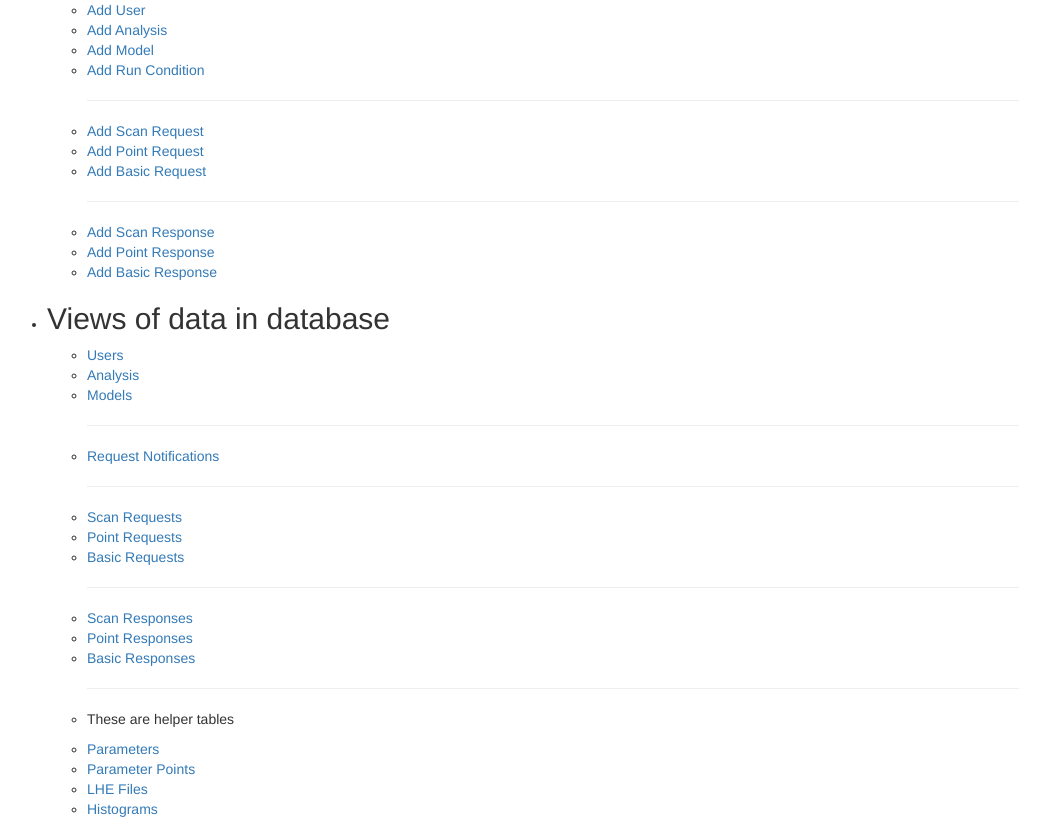
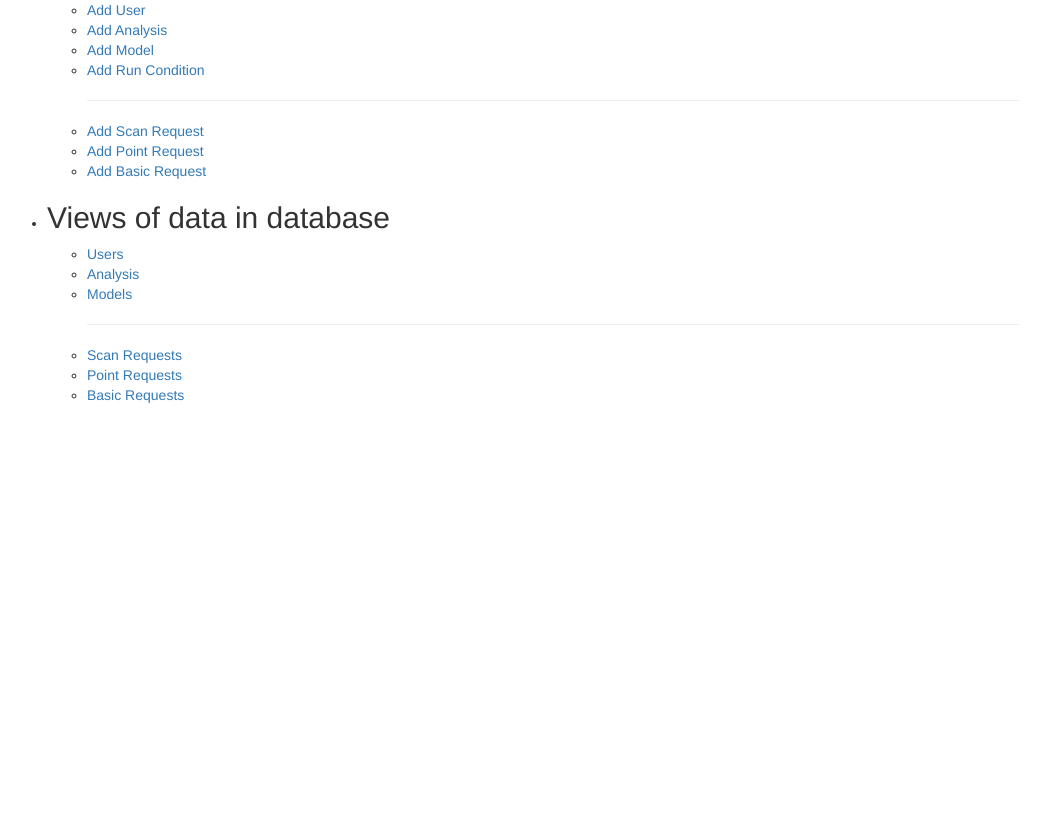
Before and after one commit to lukasheinrich/recast-newfrontend, a Flask app: template recastfrontend/templates/links.html in a window 1280 px wide. Shown: the part 226-1055 px from the top of the page, without its empty margins (23-1073 px from the left). After the commit the page ends 629 px from the top, so only its background shows below. Run offline with Flask 2, Linux system fonts and the light colour scheme; the template is opened without the code that fills it, so the values that code supplies are empty; parts of the project's set-up code (start-up, migrations or seed data) failed here and were passed over; some libraries are stand-ins or nearby versions.

Commit message:
Removing Response forms

```diff
--- a/recastfrontend/server.py
+++ b/recastfrontend/server.py
@@ -142,7 +142,6 @@ def scan_request_form():
   scan_request_form = forms.ScanRequestSubmitForm()
 
   analysis  = dbmodels.Analysis.query.all()
-  #scan_request_form.analysis_choice.choices = [(str(a.id), a.description_of_original_analysis) for a in analysis]
   scan_request_form.analysis_choice.choices = [(str(a.id), a.id) for a in analysis]
 
   models = dbmodels.Model.query.all()
@@ -197,56 +196,6 @@ def basic_request_form():
 
   return render_template('form.html', form = basic_request_form)
 
-@app.route("/scanresponseform", methods=('GET', 'POST'))
-@login.login_required
-def scan_response_form():
-  scan_response_form = forms.ScanResponseSubmitForm()
-
-  scan_requests = dbmodels.ScanRequest.query.all()
-  scan_response_form.scan_request_choice.choices = [(str(s.id), s.id) for s in scan_requests]
-
-  models = dbmodels.Model.query.all()
-  scan_response_form.model_choice.choices = [(str(m.id), m.description_of_model) for m in models]
-
-  if scan_response_form.validate_on_submit():
-    synctasks.createScanResponseFromForm(app, scan_response_form, login.current_user)
-    flash('succes!', 'success')
-  elif scan_response_form.is_submitted():
-    print scan_response_form.errors
-    flash('failure!', 'failure')
-
-  return render_template('form.html', form = scan_response_form)
-
-@app.route("/pointresponseform", methods=('GET', 'POST'))
-@login.login_required
-def point_response_form():
-  point_response_form = forms.PointResponseSubmitForm()
-
-  if point_response_form.validate_on_submit():
-    synctasks.createPointResponseFromForm(app, point_response_form, login.current_user)
-    flash('success!', 'success')
-  elif point_response_form.is_submitted():
-    print point_response_form.errors
-    flash('failure!', 'failure')
-
-  return render_template('form.html', form = point_response_form)
-
-
-@app.route("/basicresponseform", methods=('GET', 'POST'))
-@login.login_required
-def basic_response_form():
-  basic_response_form = forms.BasicResponseSubmitForm()
-
-  if basic_response_form.validate_on_submit():
-    synctasks.createBasicResponseFromForm(app, basic_response_form, login.current_user)
-    flash('success!', 'success')
-  elif basic_response_form.is_submitted():
-    print basic_response_form.errors
-    flash('failure!', 'failure')
-
-
-  return render_template('form.html', form = basic_response_form)
-
 # Views -------------------------------------------------------------------------------------
 @app.route("/analyses")
 @login.login_required
@@ -277,13 +226,6 @@ def scan_requests():
   scanrequests = rows_to_dict(query)
   return render_template('viewer.html', rows = scanrequests, title= dbmodels.ScanRequest.__table__)
 
-@app.route("/requestsnotifications")
-@login.login_required
-def request_notifications():
-  query = db.session.query(dbmodels.RequestNotification).all()
-  requestsnotification = rows_to_dict(query)
-  return render_template('viewer.html', rows = requestsnotification, title= dbmodels.RequestNotification.__table__)
-
 @app.route("/pointrequests")
 @login.login_required
 def point_requests():
@@ -297,55 +239,6 @@ def basic_requests():
   query = db.session.query(dbmodels.BasicRequest).all()
   basicrequests = rows_to_dict(query)
   return render_template('viewer.html', rows = basicrequests, title = dbmodels.BasicRequest.__table__)
-
-@app.route("/scanresponses")
-@login.login_required
-def scan_responses():
-  query = db.session.query(dbmodels.ScanResponse).all()
-  scanresponses = rows_to_dict(query)
-  return render_template('viewer.html', rows = scanresponses, title = dbmodels.ScanResponse.__table__)
-
-@app.route("/pointresponses")
-@login.login_required
-def point_responses():
-  query = db.session.query(dbmodels.PointResponse).all()
-  pointresponses = rows_to_dict(query)
-  return render_template('viewer.html', rows = pointresponses, title = dbmodels.PointResponse.__table__)
-
-@app.route("/basicresponses")
-@login.login_required
-def basic_responses():
-  query = db.session.query(dbmodels.BasicResponse).all()
-  basicresponses = rows_to_dict(query)
-  return render_template('viewer.html', rows = basicresponses, title = dbmodels.BasicResponse.__table__)
-
-@app.route("/parameters")
-@login.login_required
-def parameters():
-  query = db.session.query(dbmodels.Parameters).all()
-  parameters = rows_to_dict(query)
-  return render_template('viewer.html', rows = parameters, title = dbmodels.Parameters.__table__)
-
-@app.route("/parameterpoints")
-@login.login_required
-def parameter_points():
-  query = db.session.query(dbmodels.ParameterPoint).all()
-  parameter_points = rows_to_dict(query)
-  return render_template('viewer.html', rows = parameter_points, title = dbmodels.ParameterPoint.__table__)
-
-@app.route("/lhefiles")
-@login.login_required
-def lhe_files():
-  query = db.session.query(dbmodels.LHEFile).all()
-  lhe_files = rows_to_dict(query)
-  return render_template('viewer.html', rows = lhe_files, title = dbmodels.LHEFile.__table__)
-
-@app.route("/histograms")
-@login.login_required
-def histograms():
-  query = db.session.query(dbmodels.Histogram).all()
-  lhe_files = rows_to_dict(query)
-  return render_template('viewer.html', rows = lhe_files, title = dbmodels.Histogram.__table__)
 
 @app.route("/links")
 @login.login_required
--- a/recastfrontend/templates/links.html
+++ b/recastfrontend/templates/links.html
@@ -17,10 +17,6 @@
       <li><a href="/scanrequestform">Add Scan Request</a></li>
       <li><a href="/pointrequestform">Add Point Request</a></li>
       <li><a href="/basicrequestform">Add Basic Request</a></li>
-      <hr>
-      <li><a href="/scanresponseform">Add Scan Response</a></li>
-      <li><a href="/pointresponseform">Add Point Response</a></li>
-      <li><a href="/basicresponseform">Add Basic Response</a></li>
     </ul>
   </li>
 
@@ -30,22 +26,9 @@
       <li><a href="/analyses">Analysis</a></li>
       <li><a href="/models">Models</a></li>
       <hr>
-      <li><a href="/requestsnotifications">Request Notifications</a></li>
-      <hr>
       <li><a href="/scanrequests">Scan Requests</a></li>
-
       <li><a href="/pointrequests">Point Requests</a></li>
       <li><a href="/basicrequests">Basic Requests</a></li>
-      <hr>
-      <li><a href="/scanresponses">Scan Responses</a></li>
-      <li><a href="/pointresponses">Point Responses</a></li>
-      <li><a href="/basicresponses">Basic Responses</a></li>
-      <hr>
-      <li><p> These are helper tables</p></li>
-      <li><a href="/parameters">Parameters</a></li>
-      <li><a href="/parameterpoints">Parameter Points</a></li>
-      <li><a href="/lhefiles">LHE Files</a></li>
-      <li><a href="/histograms">Histograms</a></li>
     </ul>
   </li>
 </ul>
```
Also changed, not shown: recastfrontend/forms.py (+0 -40 lines), recastfrontend/synctasks.py (+0 -73 lines).
